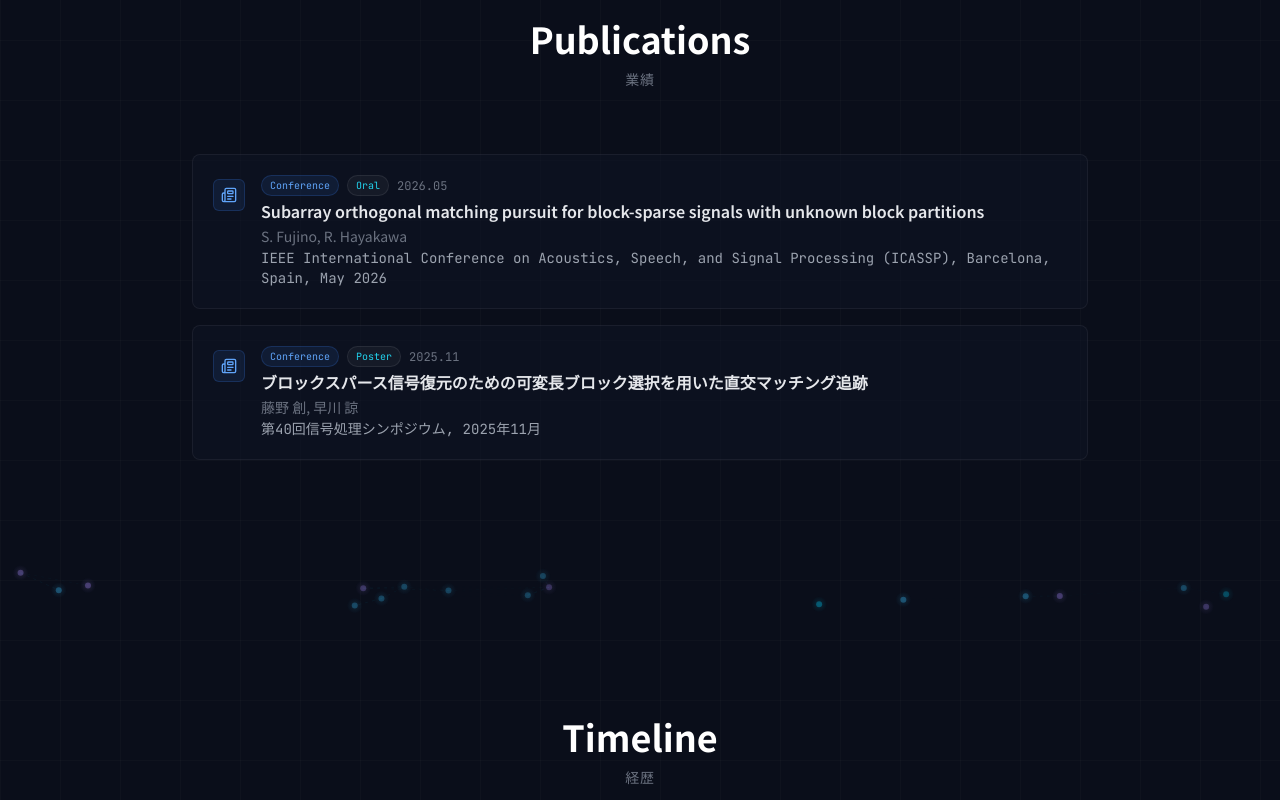
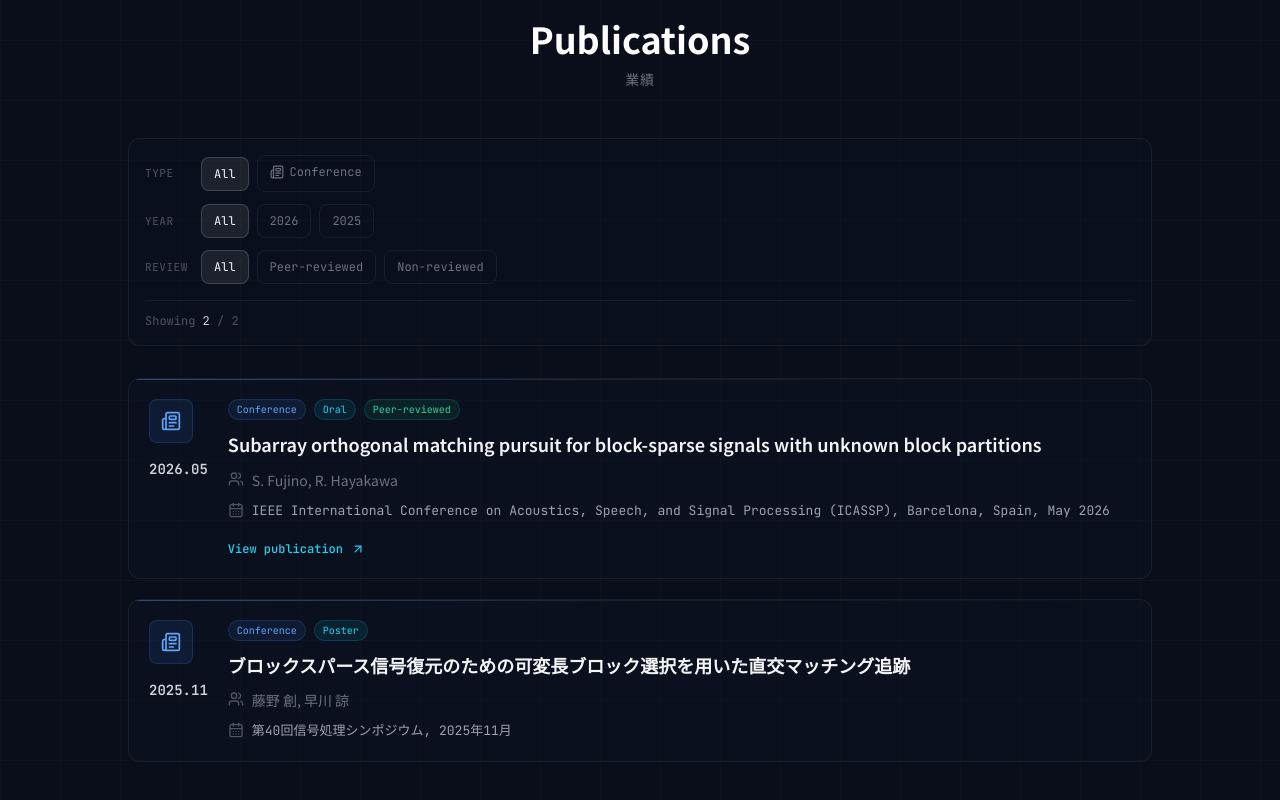
Before and after one commit to toufu-24/portfolio, a Next.js app: page / in a window 1280 px wide. Shown: the part 2240-3040 px from the top of the page. Built offline with nearby package versions, Linux system fonts and the light colour scheme; no server answers.

Commit message:
Enhance Publications component with filtering options and improved layout. Added peer-reviewed flag to publication data and updated type configuration for better visual representation.

```diff
--- a/components/Publications.tsx
+++ b/components/Publications.tsx
@@ -1,14 +1,50 @@
 "use client"
 
-import { motion } from "framer-motion"
-import { FileText, ExternalLink, BookOpen, GraduationCap, Newspaper } from "lucide-react"
+import { useMemo, useState, type ReactNode } from "react"
+import { AnimatePresence, motion } from "framer-motion"
+import {
+  ArrowUpRight,
+  BookOpen,
+  CalendarDays,
+  FileText,
+  GraduationCap,
+  Newspaper,
+  Users,
+} from "lucide-react"
 import { publications, type Publication } from "@/lib/publications"
 
-const typeConfig: Record<Publication["type"], { label: string; icon: typeof FileText; color: string }> = {
-  journal: { label: "Journal", icon: BookOpen, color: "text-emerald-400 bg-emerald-500/10 border-emerald-500/20" },
-  conference: { label: "Conference", icon: Newspaper, color: "text-blue-400 bg-blue-500/10 border-blue-500/20" },
-  preprint: { label: "Preprint", icon: FileText, color: "text-amber-400 bg-amber-500/10 border-amber-500/20" },
-  thesis: { label: "Thesis", icon: GraduationCap, color: "text-purple-400 bg-purple-500/10 border-purple-500/20" },
+type PublicationTypeFilter = Publication["type"] | "all"
+type PublicationYearFilter = number | "all"
+type PublicationReviewFilter = "all" | "reviewed" | "not-reviewed"
+
+const typeConfig: Record<
+  Publication["type"],
+  { label: string; icon: typeof FileText; color: string; accent: string }
+> = {
+  journal: {
+    label: "Journal",
+    icon: BookOpen,
+    color: "text-emerald-400 bg-emerald-500/10 border-emerald-500/20",
+    accent: "from-emerald-400/50",
+  },
+  conference: {
+    label: "Conference",
+    icon: Newspaper,
+    color: "text-blue-400 bg-blue-500/10 border-blue-500/20",
+    accent: "from-blue-400/50",
+  },
+  preprint: {
+    label: "Preprint",
+    icon: FileText,
+    color: "text-amber-400 bg-amber-500/10 border-amber-500/20",
+    accent: "from-amber-400/50",
+  },
+  thesis: {
+    label: "Thesis",
+    icon: GraduationCap,
+    color: "text-purple-400 bg-purple-500/10 border-purple-500/20",
+    accent: "from-purple-400/50",
+  },
 }
 
 const containerVariants = {
@@ -17,25 +53,158 @@ const containerVariants = {
 }
 
 const itemVariants = {
-  hidden: { opacity: 0, x: -20 },
-  visible: { opacity: 1, x: 0, transition: { duration: 0.5 } },
+  hidden: { opacity: 0, y: 18 },
+  visible: { opacity: 1, y: 0, transition: { duration: 0.5 } },
+}
+
+const formatDate = (pub: Publication) => {
+  if (!pub.month) return String(pub.year)
+  return `${pub.year}.${String(pub.month).padStart(2, "0")}`
+}
+
+function FilterButton({
+  active,
+  children,
+  onClick,
+}: {
+  active: boolean
+  children: ReactNode
+  onClick: () => void
+}) {
+  return (
+    <button
+      type="button"
+      onClick={onClick}
+      className={`rounded-lg border px-3 py-2 font-mono text-xs transition-all duration-200 ${
+        active
+          ? "border-white/[0.16] bg-white/[0.08] text-gray-100"
+          : "border-white/[0.06] bg-transparent text-gray-500 hover:border-white/[0.12] hover:bg-white/[0.03] hover:text-gray-300"
+      }`}
+    >
+      {children}
+    </button>
+  )
+}
+
+function PublicationCard({ pub }: { pub: Publication }) {
+  const config = typeConfig[pub.type]
+  const Icon = config.icon
+  const content = (
+    <article
+      className="group relative h-full overflow-hidden rounded-xl border border-white/[0.06] bg-navy-800/45 p-5
+                 transition-all duration-300 hover:-translate-y-0.5 hover:border-white/[0.12] hover:bg-navy-800/65"
+    >
+      <div className={`absolute inset-x-0 top-0 h-px bg-gradient-to-r ${config.accent} via-white/[0.08] to-transparent opacity-80`} />
+
+      <div className="flex flex-col gap-5 sm:flex-row sm:items-start">
+        <div className="flex items-start justify-between gap-4 sm:block">
+          <div className={`flex h-11 w-11 items-center justify-center rounded-lg border ${config.color}`}>
+            <Icon className="h-5 w-5" />
+          </div>
+          <div className="text-right sm:mt-4 sm:text-left">
+            <div className="font-mono text-sm font-semibold text-gray-300">
+              {formatDate(pub)}
+            </div>
+          </div>
+        </div>
+
+        <div className="min-w-0 flex-1">
+          <div className="mb-3 flex flex-wrap items-center gap-2">
+            <span className={`rounded-full border px-2 py-0.5 font-mono text-[10px] ${config.color}`}>
+              {config.label}
+            </span>
+            {pub.presentation && (
+              <span className="rounded-full border border-cyan-500/20 bg-cyan-500/10 px-2 py-0.5 font-mono text-[10px] text-cyan-400">
+                {pub.presentation === "oral" ? "Oral" : "Poster"}
+              </span>
+            )}
+            {pub.peerReviewed && (
+              <span className="rounded-full border border-emerald-500/20 bg-emerald-500/10 px-2 py-0.5 font-mono text-[10px] text-emerald-400">
+                Peer-reviewed
+              </span>
+            )}
+          </div>
+
+          <h3 className="text-lg font-semibold leading-snug text-gray-100 transition-colors duration-300 group-hover:text-white">
+            {pub.title}
+          </h3>
+
+          <div className="mt-3 grid gap-2 text-sm text-gray-500">
+            <div className="flex items-start gap-2">
+              <Users className="mt-0.5 h-4 w-4 shrink-0 text-gray-600" />
+              <p className="leading-relaxed">{pub.authors.join(", ")}</p>
+            </div>
+            <div className="flex items-start gap-2">
+              <CalendarDays className="mt-0.5 h-4 w-4 shrink-0 text-gray-600" />
+              <p className="font-mono text-[13px] leading-relaxed text-gray-400">{pub.venue}</p>
+            </div>
+          </div>
+
+          {pub.url && (
+            <div className="mt-5 inline-flex items-center gap-2 font-mono text-xs font-medium text-cyan-400">
+              View publication
+              <ArrowUpRight className="h-3.5 w-3.5 transition-transform duration-300 group-hover:-translate-y-0.5 group-hover:translate-x-0.5" />
+            </div>
+          )}
+        </div>
+      </div>
+    </article>
+  )
+
+  if (!pub.url) return content
+
+  return (
+    <a href={pub.url} target="_blank" rel="noopener noreferrer" className="block focus:outline-none focus-visible:ring-2 focus-visible:ring-cyan-400/60 focus-visible:ring-offset-2 focus-visible:ring-offset-background rounded-xl">
+      {content}
+    </a>
+  )
 }
 
 export default function Publications() {
-  const sortedPubs = [...publications].sort((a, b) => {
-    if (b.year !== a.year) return b.year - a.year
-    return (b.month ?? 0) - (a.month ?? 0)
-  })
+  const [typeFilter, setTypeFilter] = useState<PublicationTypeFilter>("all")
+  const [yearFilter, setYearFilter] = useState<PublicationYearFilter>("all")
+  const [reviewFilter, setReviewFilter] = useState<PublicationReviewFilter>("all")
+
+  const typeOptions = useMemo(
+    () =>
+      (Object.keys(typeConfig) as Publication["type"][]).filter((type) =>
+        publications.some((pub) => pub.type === type),
+      ),
+    [],
+  )
+
+  const yearOptions = useMemo(
+    () => Array.from(new Set(publications.map((pub) => pub.year))).sort((a, b) => b - a),
+    [],
+  )
+
+  const filteredPubs = useMemo(
+    () =>
+      publications
+        .filter((pub) => typeFilter === "all" || pub.type === typeFilter)
+        .filter((pub) => yearFilter === "all" || pub.year === yearFilter)
+        .filter((pub) => {
+          if (reviewFilter === "all") return true
+          return reviewFilter === "reviewed" ? pub.peerReviewed : !pub.peerReviewed
+        })
+        .sort((a, b) => {
+          if (b.year !== a.year) return b.year - a.year
+          return (b.month ?? 0) - (a.month ?? 0)
+        }),
+    [typeFilter, yearFilter, reviewFilter],
+  )
+
+  const hasActiveFilter = typeFilter !== "all" || yearFilter !== "all" || reviewFilter !== "all"
 
   return (
     <section id="publications" className="py-24 px-4">
-      <div className="max-w-4xl mx-auto">
+      <div className="max-w-5xl mx-auto">
         <motion.div
           initial={{ opacity: 0, y: 20 }}
           whileInView={{ opacity: 1, y: 0 }}
           viewport={{ once: true, margin: "-100px" }}
           transition={{ duration: 0.6 }}
-          className="text-center mb-16"
+          className="text-center mb-12"
         >
           <h2 className="text-3xl md:text-4xl font-bold text-white mb-3">
             Publications
@@ -44,72 +213,118 @@ export default function Publications() {
         </motion.div>
 
         <motion.div
+          initial={{ opacity: 0, y: 18 }}
+          whileInView={{ opacity: 1, y: 0 }}
+          viewport={{ once: true, margin: "-80px" }}
+          transition={{ duration: 0.5, delay: 0.1 }}
+          className="mb-8 rounded-xl border border-white/[0.06] bg-navy-800/30 p-4"
+        >
+          <div className="grid gap-3">
+            <div className="flex flex-wrap items-center gap-2">
+              <span className="w-12 font-mono text-[11px] uppercase tracking-wider text-gray-600">
+                Type
+              </span>
+              <FilterButton active={typeFilter === "all"} onClick={() => setTypeFilter("all")}>
+                All
+              </FilterButton>
+              {typeOptions.map((type) => {
+                const config = typeConfig[type]
+                const Icon = config.icon
+                return (
+                  <FilterButton
+                    key={type}
+                    active={typeFilter === type}
+                    onClick={() => setTypeFilter(type)}
+                  >
+                    <span className="inline-flex items-center gap-1.5">
+                      <Icon className="h-3.5 w-3.5" />
+                      {config.label}
+                    </span>
+                  </FilterButton>
+                )
+              })}
+            </div>
+
+            <div className="flex flex-wrap items-center gap-2">
+              <span className="w-12 font-mono text-[11px] uppercase tracking-wider text-gray-600">
+                Year
+              </span>
+              <FilterButton active={yearFilter === "all"} onClick={() => setYearFilter("all")}>
+                All
+              </FilterButton>
+              {yearOptions.map((year) => (
+                <FilterButton
+                  key={year}
+                  active={yearFilter === year}
+                  onClick={() => setYearFilter(year)}
+                >
+                  {year}
+                </FilterButton>
+              ))}
+            </div>
+
+            <div className="flex flex-wrap items-center gap-2">
+              <span className="w-12 font-mono text-[11px] uppercase tracking-wider text-gray-600">
+                Review
+              </span>
+              <FilterButton active={reviewFilter === "all"} onClick={() => setReviewFilter("all")}>
+                All
+              </FilterButton>
+              <FilterButton
+                active={reviewFilter === "reviewed"}
+                onClick={() => setReviewFilter("reviewed")}
+              >
+                Peer-reviewed
+              </FilterButton>
+              <FilterButton
+                active={reviewFilter === "not-reviewed"}
+                onClick={() => setReviewFilter("not-reviewed")}
+              >
+                Non-reviewed
+              </FilterButton>
+            </div>
+          </div>
+
+          <div className="mt-4 flex items-center justify-between border-t border-white/[0.06] pt-3">
+            <p className="font-mono text-xs text-gray-600">
+              Showing <span className="text-gray-300">{filteredPubs.length}</span> / {publications.length}
+            </p>
+            {hasActiveFilter && (
+              <button
+                type="button"
+                onClick={() => {
+                  setTypeFilter("all")
+                  setYearFilter("all")
+                  setReviewFilter("all")
+                }}
+                className="font-mono text-xs text-gray-500 transition-colors hover:text-gray-300"
+              >
+                Clear filters
+              </button>
+            )}
+          </div>
+        </motion.div>
+
+        <motion.div
           variants={containerVariants}
           initial="hidden"
-          whileInView="visible"
-          viewport={{ once: true, margin: "-50px" }}
-          className="space-y-4"
+          animate="visible"
+          className="space-y-5"
         >
-          {sortedPubs.map((pub, i) => {
-            const config = typeConfig[pub.type]
-            const Icon = config.icon
-
-            return (
+          <AnimatePresence mode="popLayout">
+            {filteredPubs.map((pub) => (
               <motion.div
-                key={`${pub.title}-${i}`}
+                key={pub.title}
                 variants={itemVariants}
-                className="group relative rounded-lg border border-white/[0.06] bg-navy-800/50 p-5
-                           hover:border-white/[0.12] transition-all duration-300"
+                initial="hidden"
+                animate="visible"
+                exit={{ opacity: 0, y: 12, transition: { duration: 0.18 } }}
+                layout
               >
-                <div className="flex items-start gap-4">
-                  <div className="flex-shrink-0 mt-1">
-                    <div className={`w-8 h-8 rounded-md flex items-center justify-center border ${config.color}`}>
-                      <Icon className="w-4 h-4" />
-                    </div>
-                  </div>
-
-                  <div className="flex-1 min-w-0">
-                    <div className="flex items-center gap-2 mb-1">
-                      <span className={`text-[10px] font-mono px-2 py-0.5 rounded-full border ${config.color}`}>
-                        {config.label}
-                      </span>
-                      {pub.presentation && (
-                        <span className="text-[10px] font-mono px-2 py-0.5 rounded-full border text-cyan-400 bg-white/[0.04] border-white/[0.08]">
-                          {pub.presentation === "oral" ? "Oral" : "Poster"}
-                        </span>
-                      )}
-                      <span className="text-xs font-mono text-gray-500">
-                        {pub.month ? `${pub.year}.${String(pub.month).padStart(2, "0")}` : pub.year}
-                      </span>
-                    </div>
-
-                    <h3 className="text-base font-semibold text-gray-200 mb-1 leading-snug">
-                      {pub.url ? (
-                        <a
-                          href={pub.url}
-                          target="_blank"
-                          rel="noopener noreferrer"
-                          className="hover:text-cyan-400 transition-colors inline-flex items-center gap-1"
-                        >
-                          {pub.title}
-                          <ExternalLink className="w-3 h-3 opacity-0 group-hover:opacity-100 transition-opacity" />
-                        </a>
-                      ) : (
-                        pub.title
-                      )}
-                    </h3>
-
-                    <p className="text-sm text-gray-500">
-                      {pub.authors.join(", ")}
-                    </p>
-                    <p className="text-sm text-gray-400 font-mono mt-0.5">
-                      {pub.venue}
-                    </p>
-                  </div>
-                </div>
+                <PublicationCard pub={pub} />
               </motion.div>
-            )
-          })}
+            ))}
+          </AnimatePresence>
         </motion.div>
       </div>
     </section>
--- a/lib/publications.ts
+++ b/lib/publications.ts
@@ -5,6 +5,7 @@ export type Publication = {
   year: number
   month?: number
   type: "journal" | "conference" | "preprint" | "thesis"
+  peerReviewed?: boolean
   presentation?: "oral" | "poster"
   url?: string
   doi?: string
@@ -19,6 +20,7 @@ export const publications: Publication[] = [
     year: 2026,
     month: 5,
     type: "conference",
+    peerReviewed: true,
     presentation: "oral",
     url: "https://ieeexplore.ieee.org/document/11461524",
     abstract:
```
